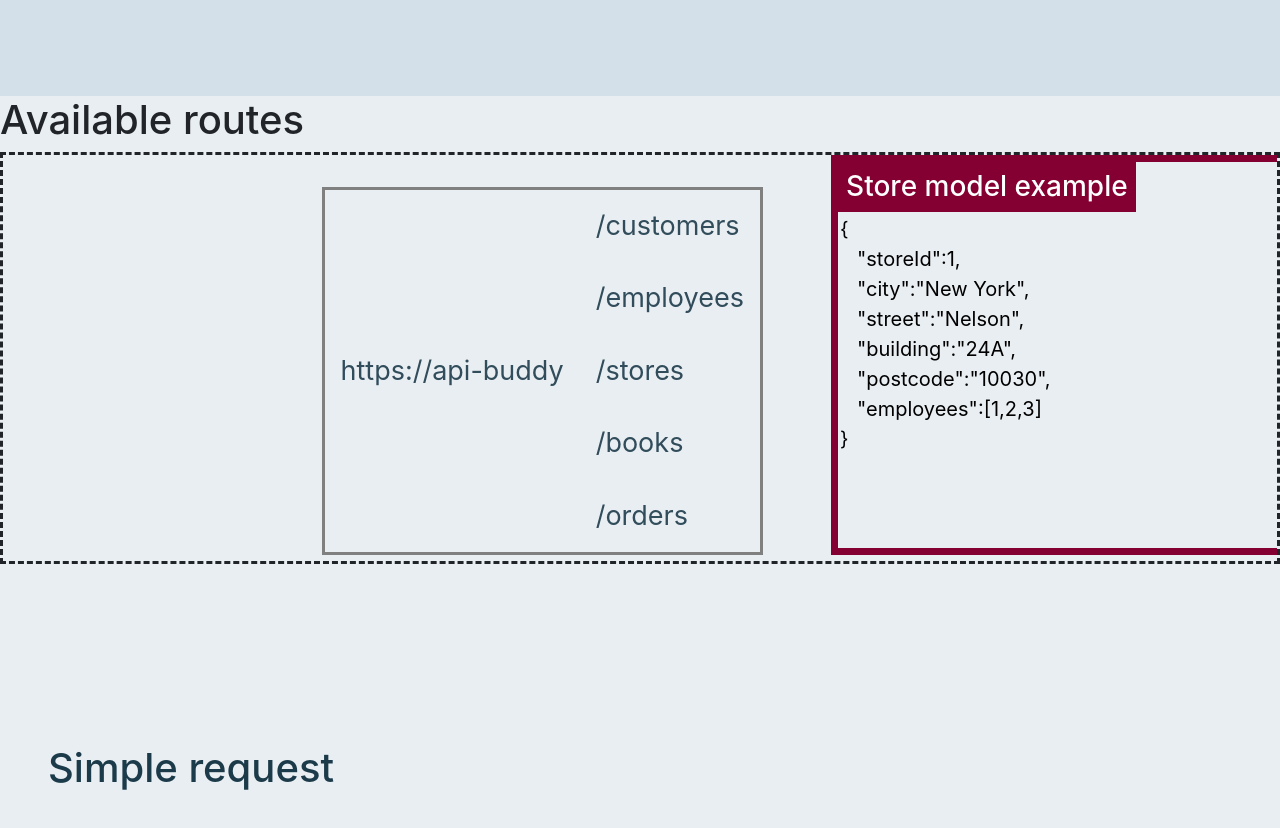
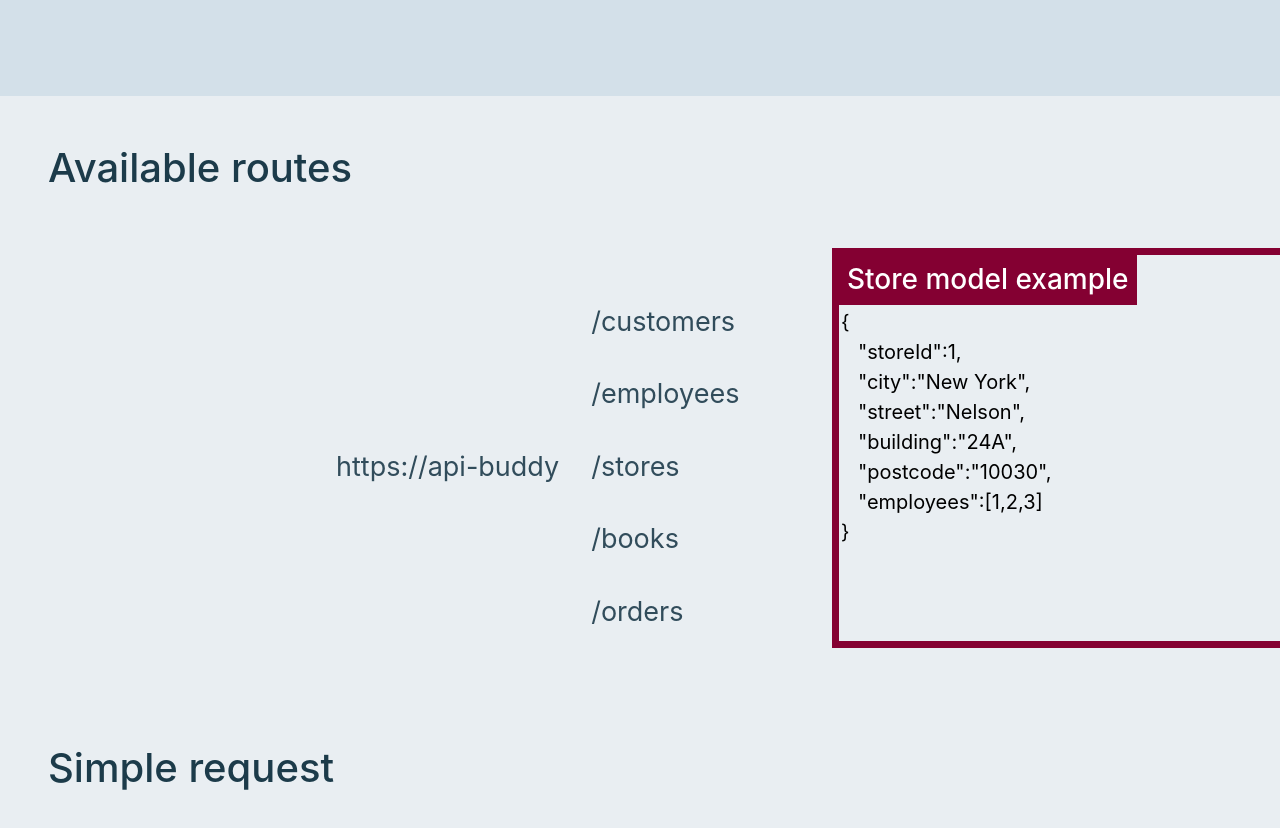
Before and after one commit to SidnevIgor/api-buddy-react, a React (Create React App) app: page / in a window 1280 px wide. Shown: the part 920-1748 px from the top of the page. Built offline with nearby package versions, Linux system fonts and the light colour scheme.

Commit message:
Update routesDisplay.jsx

```diff
--- a/src/components/routesDisplay.jsx
+++ b/src/components/routesDisplay.jsx
@@ -16,10 +16,10 @@ export default class RoutesDisplay extends Component {
   render() {
     return (
       <div style={{fontFamily: "Inter", backgroundColor: "#E9EEF2", height: "600px"}}>
-        <h1>Available routes</h1>
-        <div style = {{ width: "100%", borderStyle: "dashed" }}>
+        <h1 className = "p-5" style={{color: "#1C3B4A"}}>Available routes</h1>
+        <div style = {{ width: "100%" }}>
           <div className = "table-container" style = {{display: "inline-block", width: "40%", marginLeft: "25%"}}>
-            <table style={{ borderStyle: "solid", textAlign: "left", fontSize: "27px", color: "#314C5B" }} id = "mainTable">
+            <table style={{ textAlign: "left", fontSize: "27px", color: "#314C5B" }} id = "mainTable">
               <tbody>
                 <tr>
                   <td className = "reqList p-3" id = "row11"></td>
```
